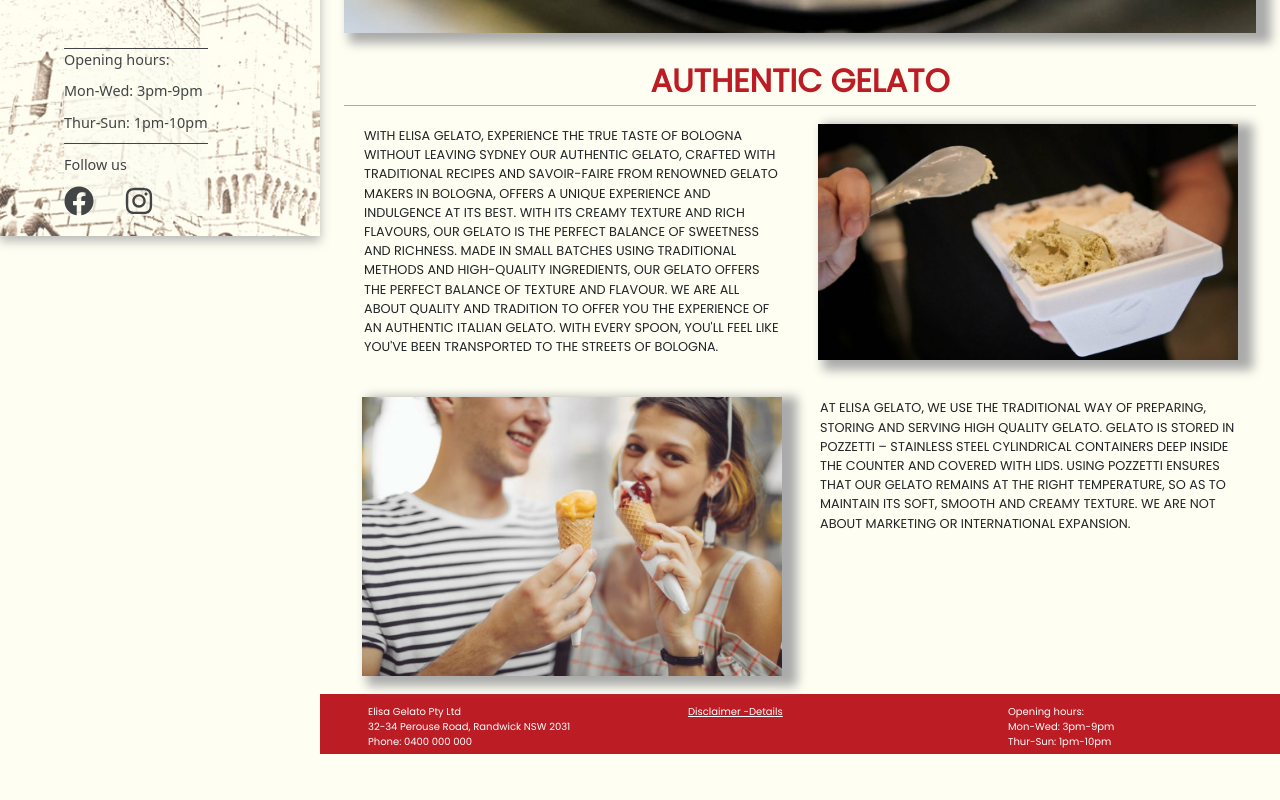
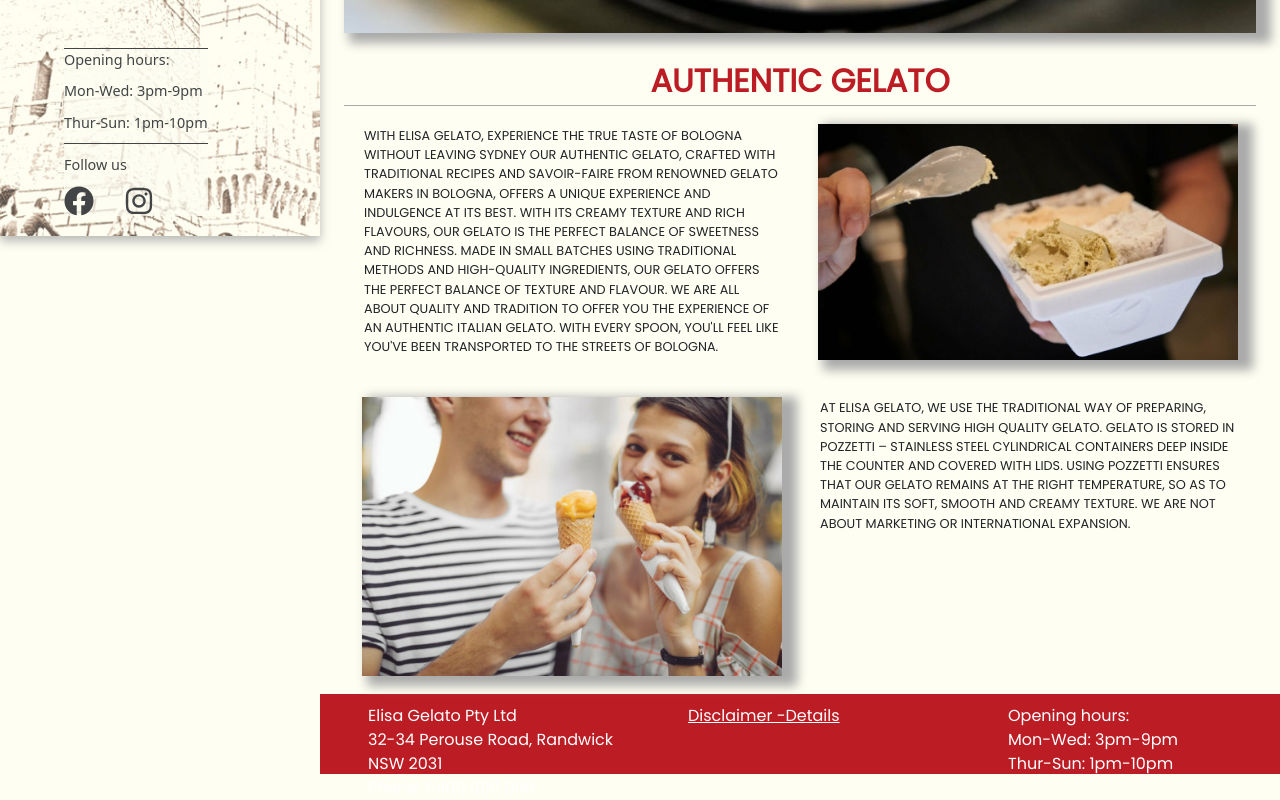
Before and after one commit to AlleMacchi/elisa-icecream-nextjs, a Next.js app: page / in a window 1280 px wide. Shown: the part 564-1364 px from the top of the page. Before the commit the page ends 1318 px from the top, so only its background shows below. Built offline with nearby package versions, Linux system fonts and the light colour scheme.

Commit message:
version 5.1 aggiornato richiesta del 20 Ottobre v2

```diff
--- a/app/components/footer/footer.module.css
+++ b/app/components/footer/footer.module.css
@@ -10,12 +10,12 @@
 .wrap{
     display: flex;
     flex-direction: row;
-    font-size: 10px;
+    font-size: 1rem;
     text-align: left;
 }
 
 .column{
-    padding: 0;
+    padding: 0px;
     flex: 33%;
     height: var(--height-footer);
     padding-left: 5%;
--- a/app/components/navbar/navbar.module.css
+++ b/app/components/navbar/navbar.module.css
@@ -49,7 +49,7 @@
   color: var(--black);
   font-weight: 500;
   transition: color 0.3s ease-in-out;
-  font-size: 1rem;
+  font-size: calc(100vh/50);
 }
 
 .menuitems a:hover {
--- a/app/globals.css
+++ b/app/globals.css
@@ -8,7 +8,7 @@
 :root{
   /* Size */
   --height-header: 60px;
-  --height-footer: 60px;
+  --height-footer: 80px;
 
   /* Fonts */
   --mono-font: 'Poppins', Arial, sans-serif;
```
